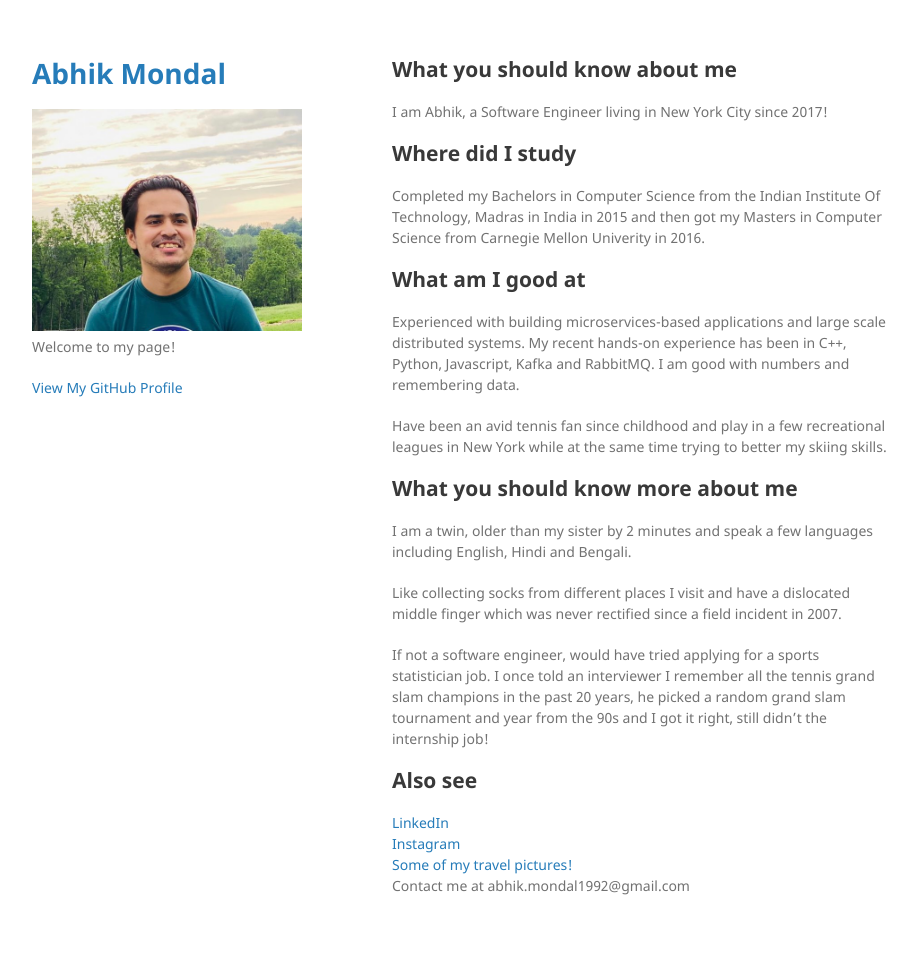
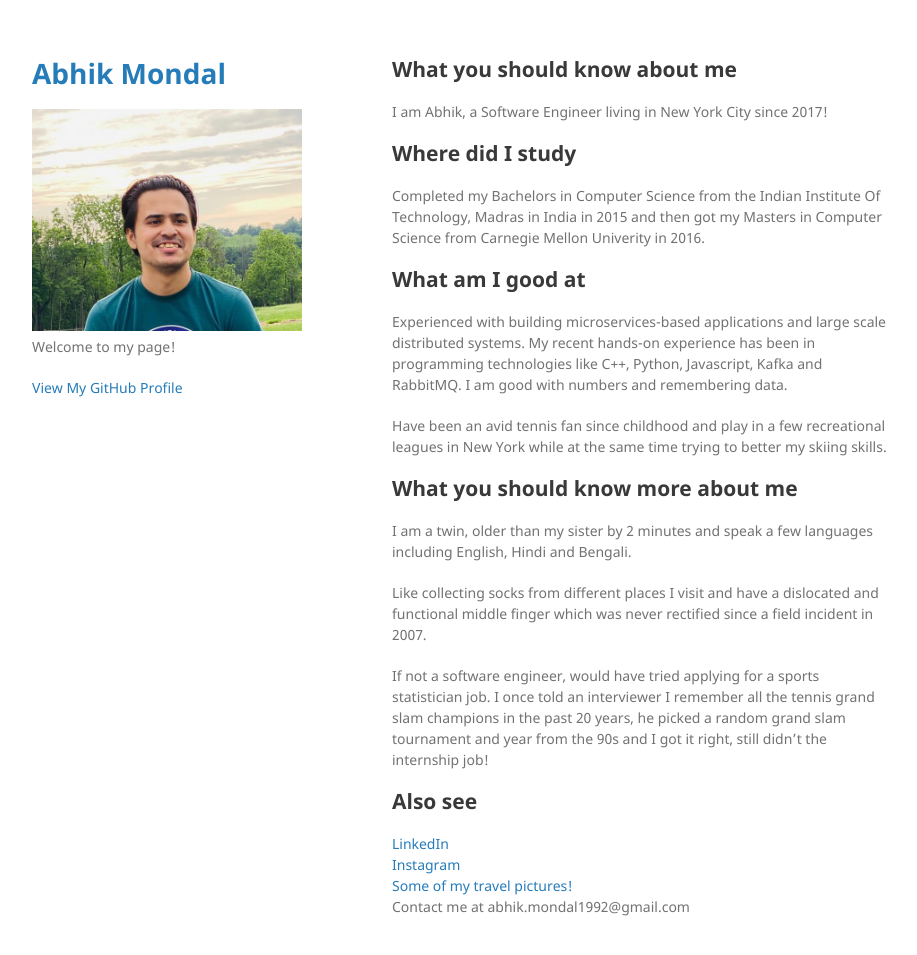
Before and after one commit to abhik92/abhik92.github.io, a Jekyll site: the page built from index.md, in a window 1280 px wide and 987 px high. Shown: the top 955 px of the window, without its empty margins (178-1095 px from the left). Built offline with Jekyll 4.4.1, drawn with Linux system fonts in a browser that asks for light colours; our own code applies the rules of GitHub Pages for plain Markdown files.

Commit message:
Update index.md

```diff
--- a/index.md
+++ b/index.md
@@ -12,14 +12,14 @@ Completed my Bachelors in Computer Science from the Indian Institute Of Technolo
 
 ## What am I good at
 
-Experienced with building microservices-based applications and large scale distributed systems. My recent hands-on experience has been in C++, Python, Javascript, Kafka and RabbitMQ. I am good with numbers and remembering data.
+Experienced with building microservices-based applications and large scale distributed systems. My recent hands-on experience has been in programming technologies like C++, Python, Javascript, Kafka and RabbitMQ. I am good with numbers and remembering data.
 
 Have been an avid tennis fan since childhood and play in a few recreational leagues in New York while at the same time trying to better my skiing skills.
 
 ## What you should know more about me
 I am a twin, older than my sister by 2 minutes and speak a few languages including English, Hindi and Bengali.
 
-Like collecting socks from different places I visit and have a dislocated middle finger which was never rectified since a field incident in 2007.
+Like collecting socks from different places I visit and have a dislocated and functional middle finger which was never rectified since a field incident in 2007.
 
 If not a software engineer, would have tried applying for a sports statistician job. I once told an interviewer I remember all the tennis grand slam champions in the past 20 years, he picked a random grand slam tournament and year from the 90s and I got it right, still didn't the internship job!
 
```
